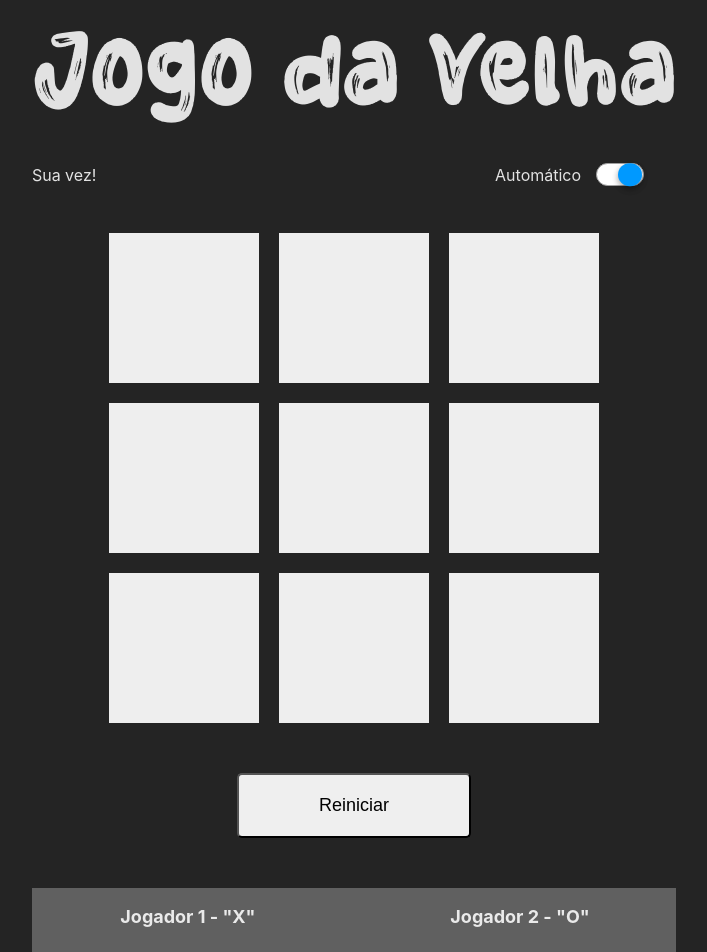
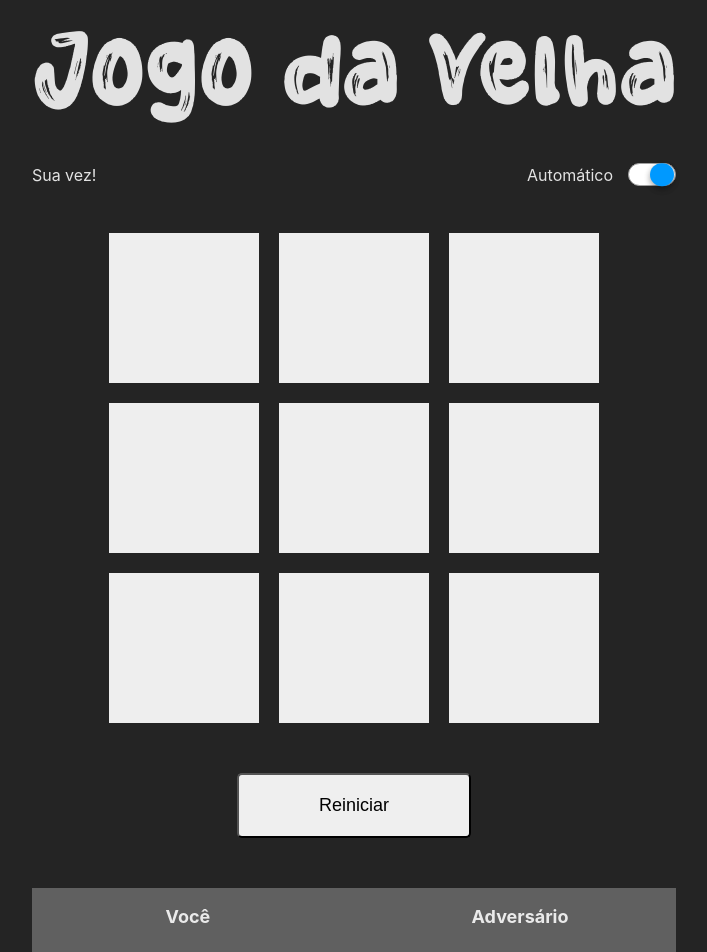
Before and after one commit to igorssc/jogo-da-velha, a React (Vite) app: page / in a window 1280 px wide. Shown: the top 952 px of the page, without its empty margins (286-993 px from the left). Built offline with nearby package versions, Linux system fonts and the light colour scheme.

Commit message:
Correcting style and points

```diff
--- a/src/components/Points.tsx
+++ b/src/components/Points.tsx
@@ -3,18 +3,18 @@ import { GameContext } from "../contexts/GameContext";
 import styles from "./Points.module.css";
 
 export const Points = () => {
-  const { points } = useContext(GameContext);
+  const { points, isAutomatic } = useContext(GameContext);
 
   return (
     <>
       <div className={styles.box}>
         <div className={styles.points}>
           <div>
-            <h1>Jogador 1 - "X"</h1>
+            <h1>{isAutomatic ? "Você" : 'Jogador 1 - "X"'}</h1>
             <h2>{points[1]}</h2>
           </div>
           <div>
-            <h1>Jogador 2 - "O"</h1>
+            <h1>{isAutomatic ? "Adversário" : 'Jogador 2 - "O"'}</h1>
             <h2>{points[2]}</h2>
           </div>
         </div>
--- a/src/components/Toggle.module.css
+++ b/src/components/Toggle.module.css
@@ -1,6 +1,5 @@
 .ToggleSwitch {
   position: relative;
-  width: 5rem;
   height: 1.41rem;
   display: inline-block;
 }
```
